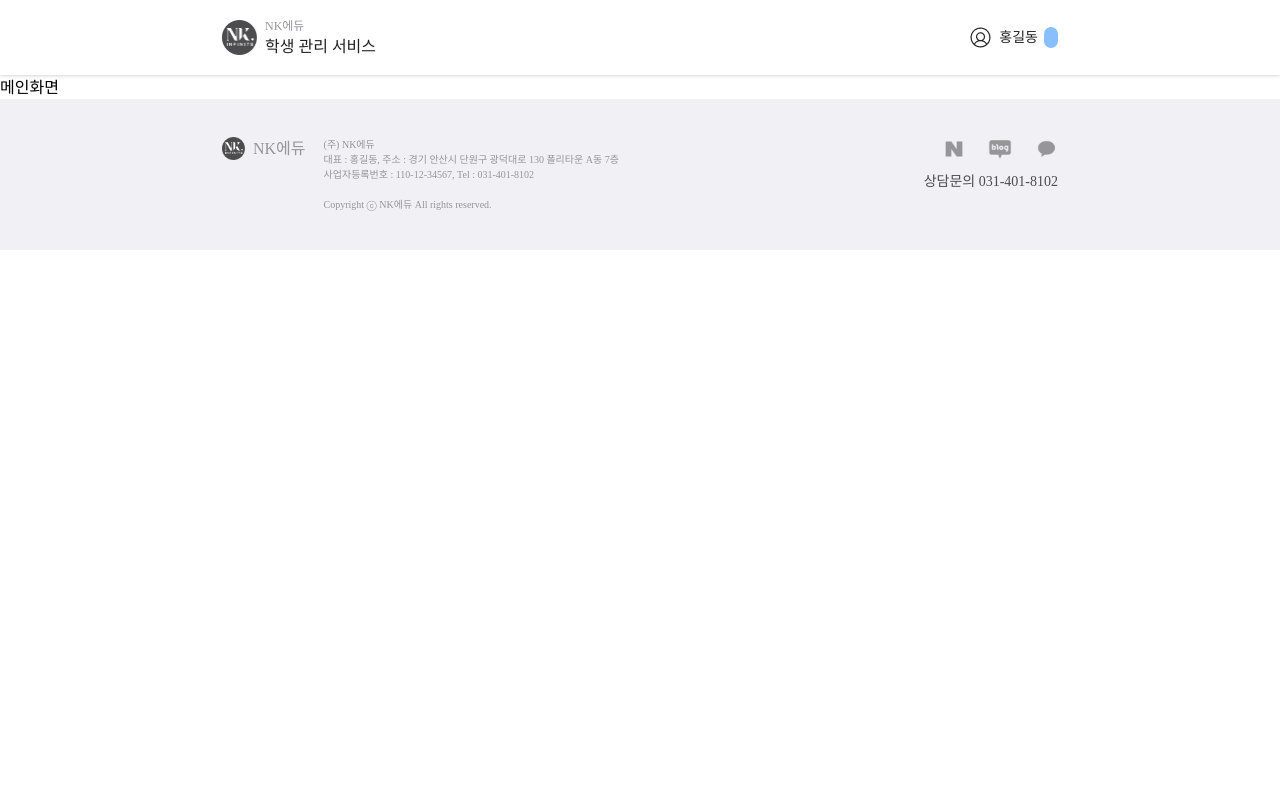
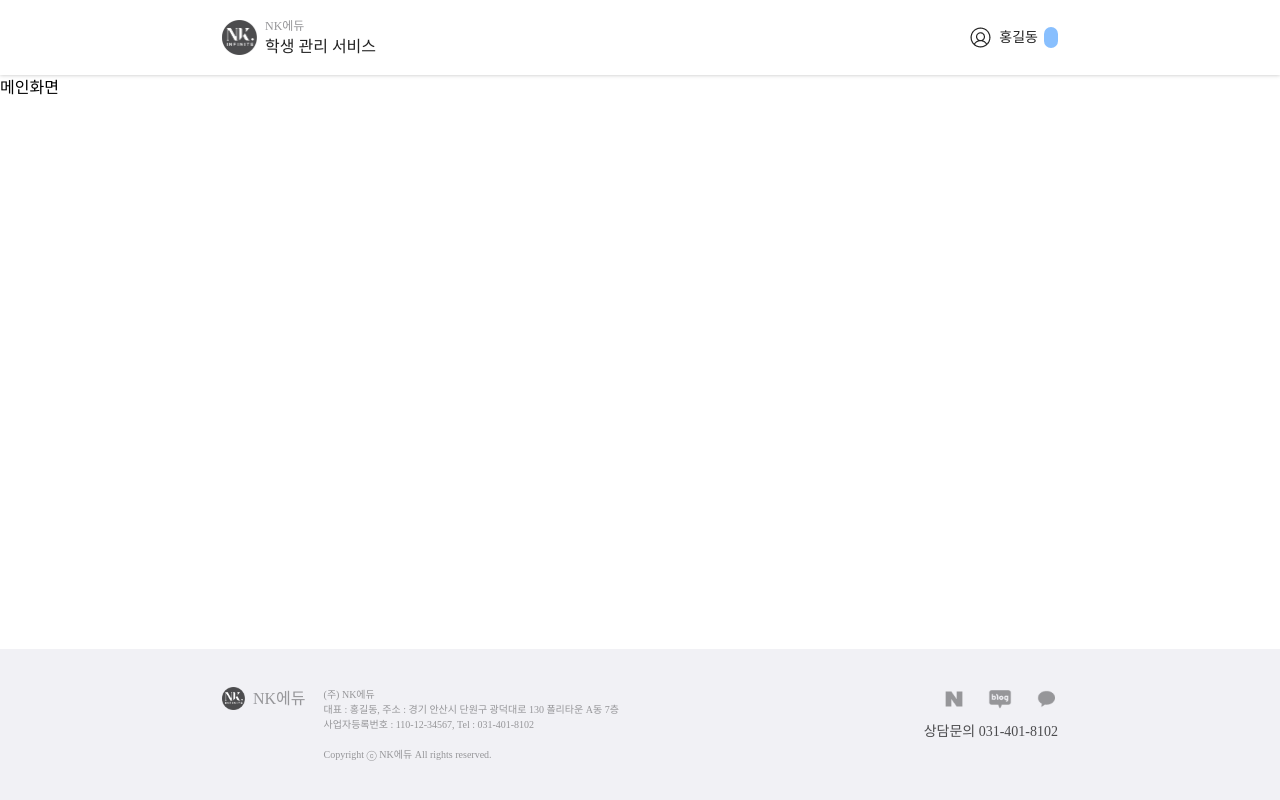
Before and after one commit to Dragonite-Lee/NK_develop_front, a React (Create React App) app: page / in a window 1280 px wide. Built offline with nearby package versions, Linux system fonts and the light colour scheme; a web font is replaced by a local one.

Commit message:
푸터 설정 변경 및 link연결

```diff
--- a/src/components/Footer.js
+++ b/src/components/Footer.js
@@ -1,3 +1,5 @@
+import { Link } from "react-router-dom";
+
 import footerLogo from "../assets/NKlogo.png"
 import snsNaver from "../assets/footer/sns_naver.png"
 import snsBlog from "../assets/footer/sns_blog.png"
@@ -5,7 +7,7 @@ import snsKakao from "../assets/footer/sns_kakao.png"
 
 const Footer = () => {
   return (
-    <footer className="w-full flex tablet:flex-row mobile:flex-col tablet:items-start mobile:items-start justify-between desktop:px-[222px] desktop:py-[38px] tablet:px-[24px] tablet:[24px] mobile:px-[20px] mobile:py-[38px] tablet:gap-0 mobile:gap-[20px] bg-border h-auto">
+    <footer className="w-full flex tablet:flex-row mobile:flex-col tablet:items-start mobile:items-start justify-between desktop:px-[222px] desktop:py-[38px] tablet:px-[24px] tablet:[24px] mobile:px-[20px] mobile:py-[38px] tablet:gap-0 mobile:gap-[20px] bg-border">
       <div className="flex desktop:flex-row tablet_change:flex-row mobile:flex-col items-start justify-center gap-[18px]">
         <div className="font-nanum_700 text-[16px] text-gray flex items-start justify-center gap-[8px]">
           <img src={footerLogo} alt="nk로고" className="w-[23px] h-[23px]" />
@@ -23,8 +25,13 @@ const Footer = () => {
       </div>
       <div className="tablet:self-auto mobile:self-end">
         <div className="flex items-center justify-end gap-[22px]">
-          <img src={snsNaver} alt="sns로고" className="w-[24px] h-[24px]" />
-          <img src={snsBlog} alt="sns로고" className="w-[24px] h-[24px]" />
+          <Link  to="https://naver.me/FyenH0Xj" target="_blank">
+            <img src={snsNaver} alt="sns로고" className="w-[24px] h-[24px]" />
+          </Link>
+          <Link to="https://blog.naver.com/nkinfinite" target="_blank">
+            <img src={snsBlog} alt="sns로고" className="w-[24px] h-[24px]" />
+          </Link>
+
           <img src={snsKakao} alt="sns로고" className="w-[24px] h-[24px]" />
         </div>
         <div className="font-nanum_400 text-[14px] text-grayDark mt-[10px]">
--- a/src/components/login/LoginInfo.js
+++ b/src/components/login/LoginInfo.js
@@ -24,9 +24,13 @@ const LoginInfo = () => {
         </div>
         <div className="mobile:px-[30px] mobile:py-[27px] tablet:px-[34px] tablet:pt-[28px] tablet:pb-[24px] desktop:py-[28px] desktop:w-[282px] desktop:px-[22px] rounded-[20px] bg-management1 text-white h-[156px] w-full flex flex-col justify-between">
           <p className="text-[14px]">경기 안산시 단원구 광덕대로 130 폴리타운 A동 7층</p>
-          <div className="text-[15px] flex justify-end gap-[4px]">
-            <Link href="#">오시는 길</Link>
-            <img src={ArrowRightWhite} alt="ArrowRightWhite" className="w-[19px] h-[19px]" />
+          <div className="text-[15px] flex justify-end">
+            <Link to="https://naver.me/FyenH0Xj" target="_blank">
+              <div className="flex gap-[4px]">
+                오시는 길
+                <img src={ArrowRightWhite} alt="ArrowRightWhite" className="w-[19px] h-[19px]" />
+              </div>
+            </Link>
           </div>
         </div>
       </div>
--- a/src/container/Login.js
+++ b/src/container/Login.js
@@ -6,12 +6,12 @@ import LoginInput from "../components/login/LoginInput";
 const Login = () => {
   return (
     <>
-      <main className='desktop:w-[1200px] desktop:mx-auto tablet:w-auto tablet:mx-10 mobile:mx-[20px] tablet:mt-[110px] mobile:mt-[27px] tablet:mb-[111px] mobile:mb-[72px] h-auto min-h-full'>
-      <LoginHeader />
-      <div className='desktop:flex desktop:items-center desktop:gap-[126px]'>
-        <LoginInfo />
-        <LoginInput />
-      </div>
+      <main className='desktop:w-[1200px] desktop:mx-auto tablet:w-auto tablet:mx-10 mobile:mx-[20px] tablet:pt-[110px] mobile:pt-[27px] tablet:pb-[111px] mobile:pb-[72px] loginHeight'>
+        <LoginHeader />
+        <div className='desktop:flex desktop:items-center desktop:gap-[126px]'>
+          <LoginInfo />
+          <LoginInput />
+        </div>
       </main>
       <Footer />
     </>
--- a/src/container/Main.js
+++ b/src/container/Main.js
@@ -5,7 +5,7 @@ const Main = () => {
   return (
     <>
       <Header/>
-      <div>
+      <div className="mainHeight">
       메인화면
       </div>
       <Footer />
--- a/src/index.css
+++ b/src/index.css
@@ -40,4 +40,26 @@ body {
   .headerBorder {
     box-shadow: 0px 0px 4px 0px rgba(0, 0, 0, 0.25);
   }
+  .loginHeight {
+    @media (min-width: 280px) {
+      min-height: calc(100vh - 268px);
+    };
+    @media (min-width: 600px) {
+      min-height: calc(100vh - 193px);
+    };
+    @media (min-width: 768px) {
+      min-height: calc(100vh - 151px);
+    };
+  }
+  .mainHeight {
+    @media (min-width: 280px) {
+      min-height: calc(100vh - 268px - 75px);
+    };
+    @media (min-width: 600px) {
+      min-height: calc(100vh - 193px - 75px);
+    };
+    @media (min-width: 768px) {
+      min-height: calc(100vh - 151px - 75px);
+    };
+  }
 }
```
